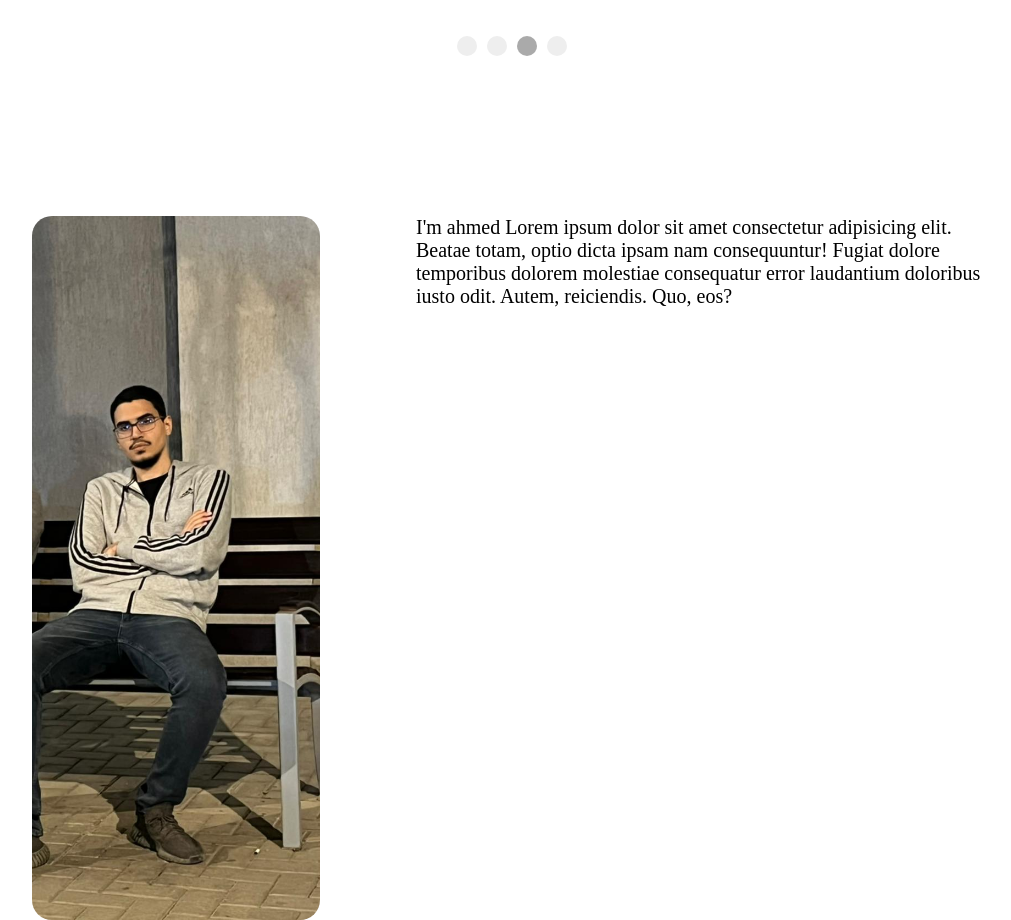
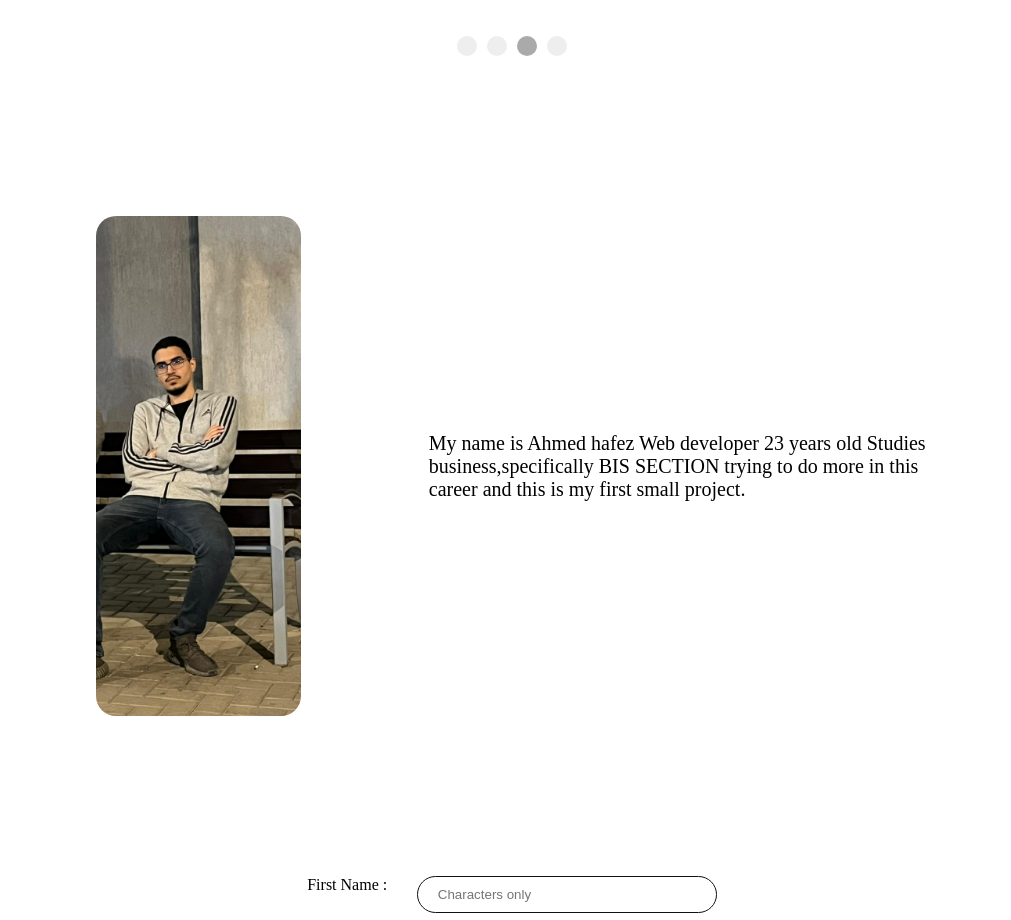
Before and after one commit to ahmedezar95/final_project, a plain HTML site: page index.html in a window 1280 px wide. Shown: the part 1220-2140 px from the top of the page, without its empty margins (128-1139 px from the left). Drawn offline with Linux system fonts and the light colour scheme.

Commit message:
Add files via upload

```diff
--- a/index.html
+++ b/index.html
@@ -50,10 +50,9 @@
 			<section class="about-section" id="about">
 				<img src="imgs/ahmed.jpeg" alt="ahmed" />
 				<p>
-					I'm ahmed Lorem ipsum dolor sit amet consectetur adipisicing elit.
-					Beatae totam, optio dicta ipsam nam consequuntur! Fugiat dolore
-					temporibus dolorem molestiae consequatur error laudantium doloribus
-					iusto odit. Autem, reiciendis. Quo, eos?
+					My name is Ahmed hafez Web developer 23 years old Studies
+					business,specifically BIS SECTION trying to do more in this career and
+					this is my first small project.
 				</p>
 			</section>
 			<section class="registeration-section" id="registeration">
--- a/style.css
+++ b/style.css
@@ -86,12 +86,13 @@ nav {
 .about-section {
 	display: flex;
 	justify-content: space-between;
-	width: 75%;
+	align-items: center;
+	width: 65%;
 	margin: 0 auto;
 }
 
 .about-section img {
-	width: 30%;
+	height: 500px;
 	border-radius: 20px;
 }
 
```
